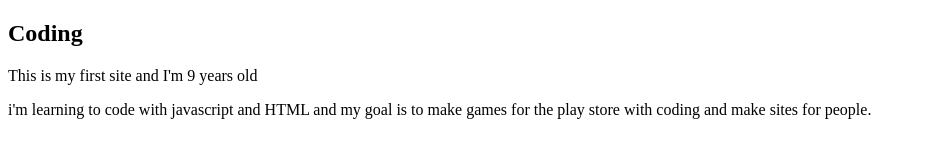
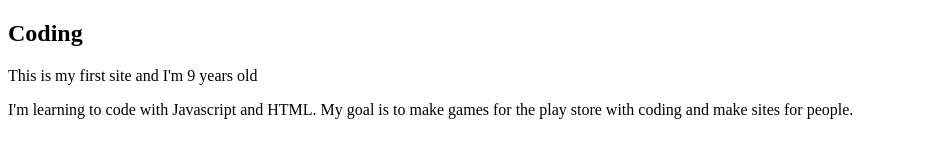
Before and after one commit to shembane/shem-coding, a plain HTML site: page Site project/index.html in a window 1280 px wide. Shown: the whole page, without its empty margins (0-926 px from the left). Drawn offline with Linux system fonts and the light colour scheme.

Commit message:
Edits to the text.

```diff
--- a/Site project/index.html
+++ b/Site project/index.html
@@ -8,8 +8,7 @@
 <h2>Coding</h2>
 
 <p title=Introduction>This is my first site and I'm 9 years old</p>
-<p title=text>i'm learning to code with javascript and HTML and my goal is to make games for the play store with coding
-and make sites for people.</p>
+<p title=text>I'm learning to code with Javascript and HTML. My goal is to make games for the play store with coding and make sites for people.</p>
 
 </body>
 </html>
```
